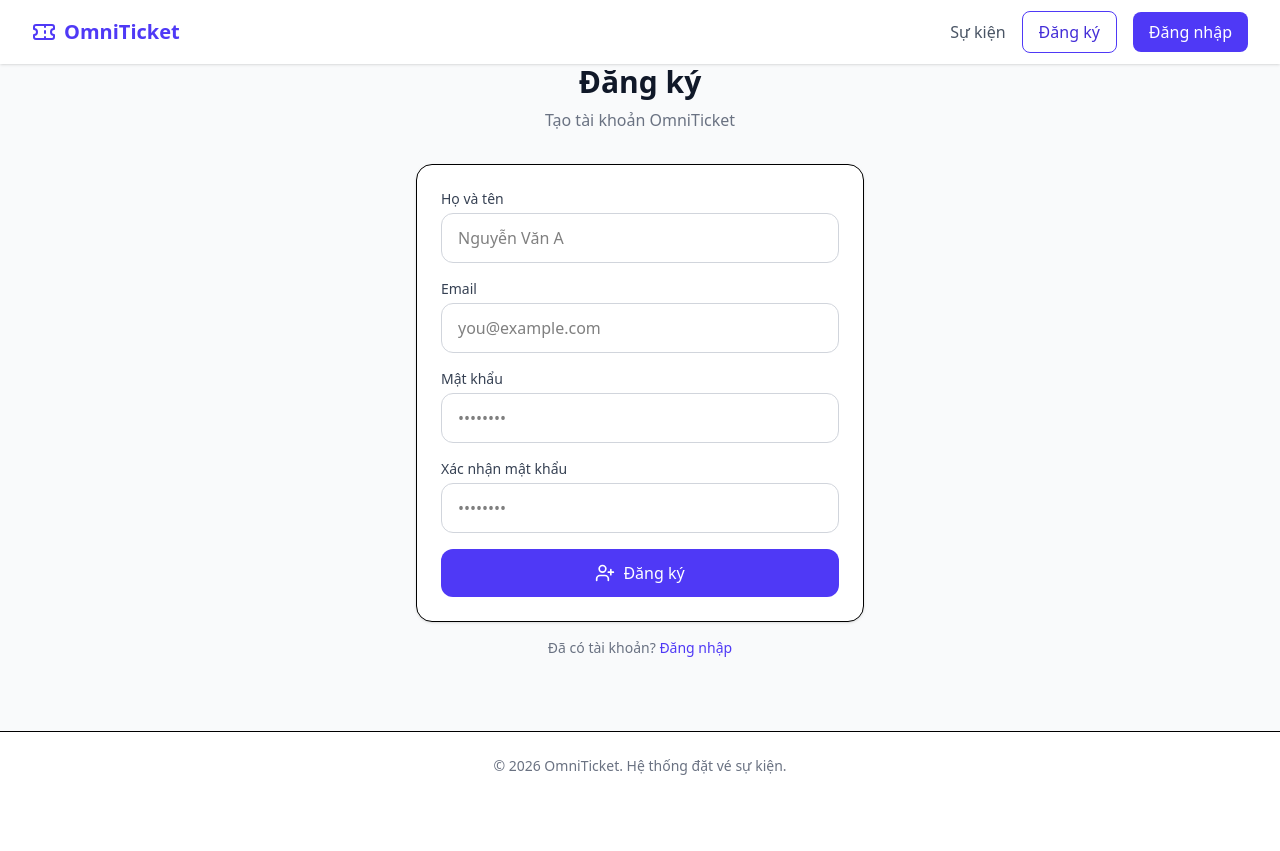
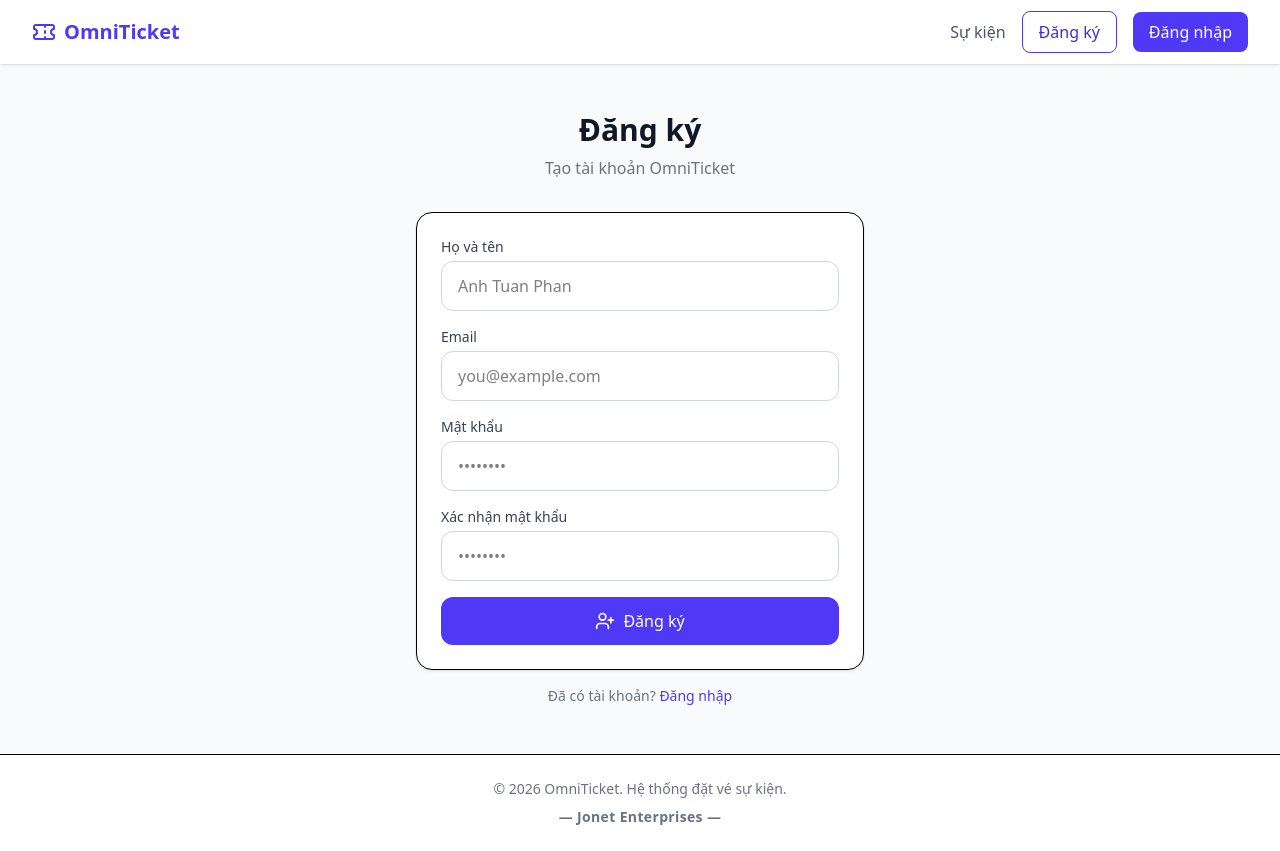
Before and after one commit to atuanphan/event-booking-system, a React (Vite) app in the folder frontend/: page /register in a window 1280 px wide. Before the commit the page ends 800 px from the top, so only its background shows below. Built offline with nearby package versions, Linux system fonts and the light colour scheme; no server answers.

Commit message:
feat(ui): add Jonet Enterprises to footer

```diff
--- a/frontend/src/components/Layout.jsx
+++ b/frontend/src/components/Layout.jsx
@@ -119,6 +119,9 @@ export default function Layout() {
       <footer className="bg-white border-t mt-auto">
         <div className="max-w-7xl mx-auto px-4 py-6 text-center text-sm text-gray-500">
           &copy; 2026 OmniTicket. Hệ thống đặt vé sự kiện.
+          <div className="mt-2 font-semibold tracking-wide">
+            — Jonet Enterprises —
+          </div>
         </div>
       </footer>
     </div>
--- a/frontend/src/pages/customer/LoginPage.jsx
+++ b/frontend/src/pages/customer/LoginPage.jsx
@@ -53,7 +53,7 @@ export default function LoginPage() {
   };
 
   return (
-    <div className="min-h-[70vh] flex items-center justify-center px-4">
+    <div className="min-h-[70vh] flex items-center justify-center px-4 py-12">
       <div className="w-full max-w-md">
         <div className="text-center mb-8">
           <h1 className="text-3xl font-bold text-gray-900">Đăng nhập</h1>
--- a/frontend/src/pages/customer/RegisterPage.jsx
+++ b/frontend/src/pages/customer/RegisterPage.jsx
@@ -26,7 +26,7 @@ export default function RegisterPage() {
   };
 
   return (
-    <div className="min-h-[70vh] flex items-center justify-center px-4">
+    <div className="min-h-[70vh] flex items-center justify-center px-4 py-12">
       <div className="w-full max-w-md">
         <div className="text-center mb-8">
           <h1 className="text-3xl font-bold text-gray-900">Đăng ký</h1>
@@ -40,7 +40,7 @@ export default function RegisterPage() {
               type="text"
               {...register('fullname', { required: 'Họ tên là bắt buộc' })}
               className="w-full px-4 py-3 border border-gray-300 rounded-xl focus:ring-2 focus:ring-indigo-500 focus:border-indigo-500 outline-none"
-              placeholder="Nguyễn Văn A"
+              placeholder="Anh Tuan Phan"
             />
             {errors.fullname && <p className="text-red-500 text-sm mt-1">{errors.fullname.message}</p>}
           </div>
```
